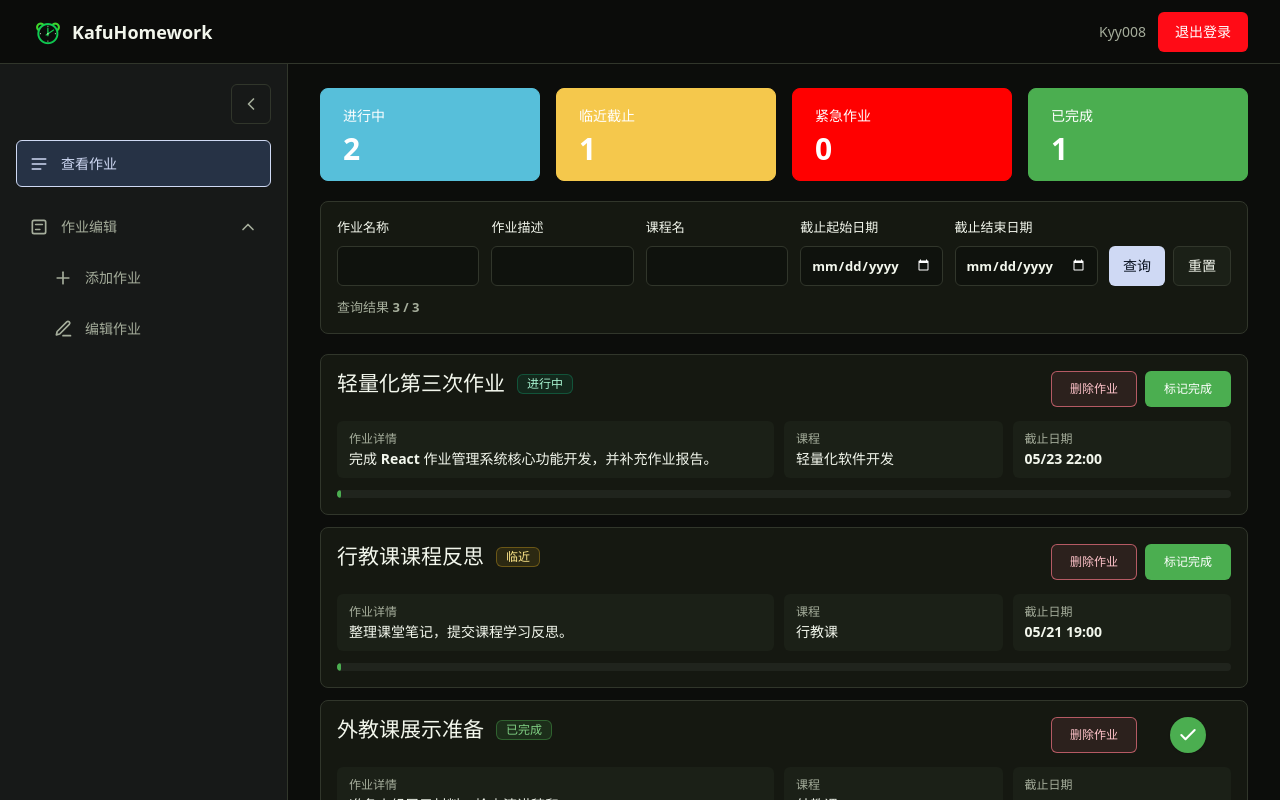
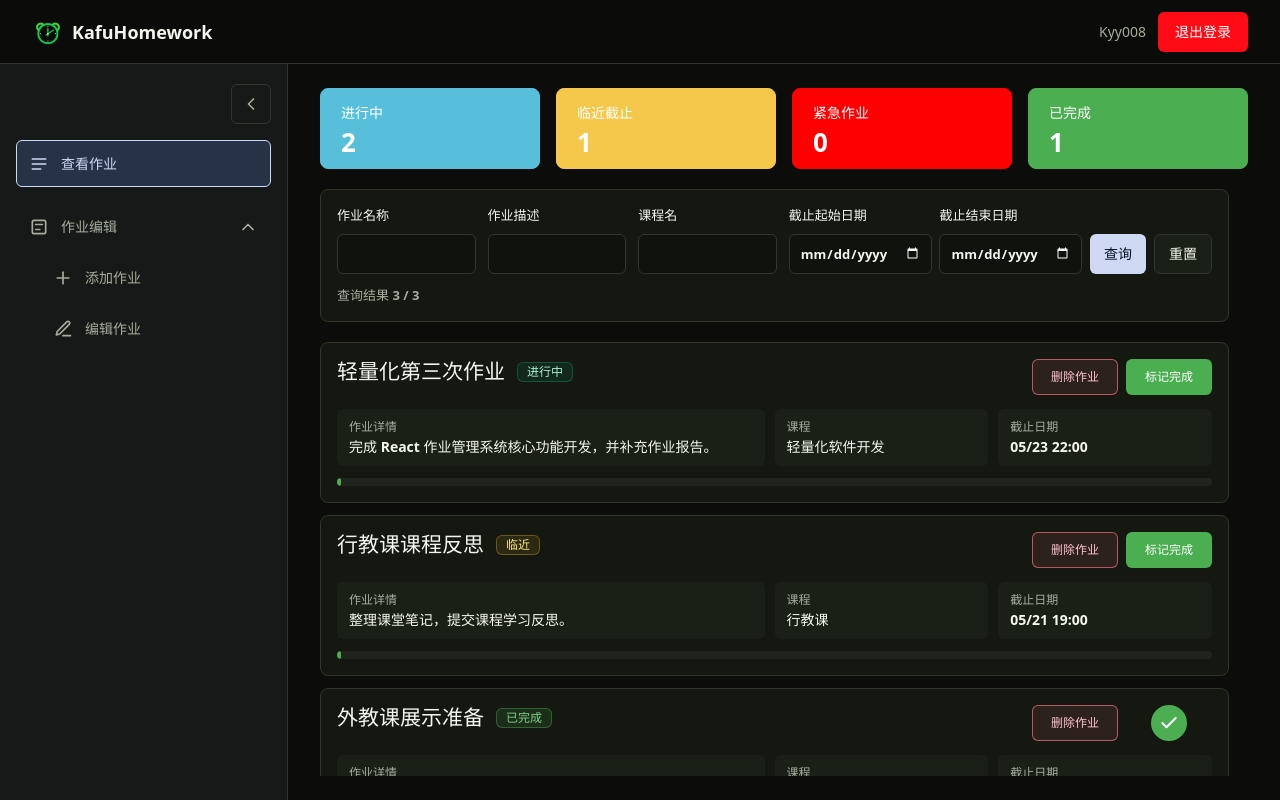
Before and after one commit to Kyy008/KafuHomework, a React (Vite) app: page / in a window 1280 px wide. Built offline with nearby package versions, Linux system fonts and the light colour scheme.

Commit message:
pref：添加一些动画

```diff
--- a/src/App.css
+++ b/src/App.css
@@ -320,8 +320,21 @@
   display: flex;
   flex-direction: column;
   gap: 20px;
+  height: calc(100vh - var(--topbar-height) - 48px);
   width: min(100%, 1120px);
   margin: 0 auto;
+  overflow: hidden;
+}
+
+.view-scroll-area {
+  display: flex;
+  min-height: 0;
+  flex: 1 1 auto;
+  flex-direction: column;
+  gap: 20px;
+  overflow-y: auto;
+  padding-right: 4px;
+  scrollbar-gutter: stable;
 }
 
 .stats-section {
@@ -331,10 +344,10 @@
 }
 
 .stat-card {
-  min-height: 92px;
+  min-height: 76px;
   border: 1px solid currentColor;
   border-radius: 8px;
-  padding: 16px 22px;
+  padding: 13px 20px;
   color: #fff;
 }
 
@@ -366,10 +379,116 @@
 
 .stat-card strong {
   display: block;
-  margin-top: 8px;
-  font-size: 30px;
+  margin-top: 6px;
+  font-size: 26px;
   font-weight: 800;
   line-height: 1;
+}
+
+@keyframes soft-list-enter {
+  from {
+    opacity: 0;
+    transform: translateY(8px);
+  }
+
+  to {
+    opacity: 1;
+    transform: translateY(0);
+  }
+}
+
+@keyframes dialog-backdrop-enter {
+  from {
+    opacity: 0;
+  }
+
+  to {
+    opacity: 1;
+  }
+}
+
+@keyframes dialog-panel-enter {
+  from {
+    opacity: 0;
+    transform: translateY(8px) scale(0.96);
+  }
+
+  to {
+    opacity: 1;
+    transform: translateY(0) scale(1);
+  }
+}
+
+@keyframes complete-badge-pop {
+  0% {
+    opacity: 0;
+    transform: scale(0.72);
+  }
+
+  70% {
+    opacity: 1;
+    transform: scale(1.08);
+  }
+
+  100% {
+    opacity: 1;
+    transform: scale(1);
+  }
+}
+
+@keyframes assignment-card-highlight {
+  0%,
+  100% {
+    border-color: var(--border);
+    box-shadow: none;
+  }
+
+  50% {
+    border-color: var(--primary);
+    box-shadow: 0 0 0 3px rgba(207, 217, 244, 0.2);
+  }
+}
+
+@keyframes assignment-card-leave {
+  from {
+    opacity: 1;
+    transform: scale(1);
+  }
+
+  to {
+    opacity: 0;
+    transform: translateY(-6px) scale(0.98);
+  }
+}
+
+@keyframes form-notice-enter {
+  from {
+    opacity: 0;
+    transform: translateY(-4px);
+  }
+
+  to {
+    opacity: 1;
+    transform: translateY(0);
+  }
+}
+
+@keyframes form-success-lifecycle {
+  0% {
+    opacity: 0;
+    transform: translateY(-4px);
+  }
+
+  14%,
+  78% {
+    opacity: 1;
+    transform: translateY(0);
+  }
+
+  100% {
+    opacity: 0;
+    transform: translateY(-4px);
+  }
 }
 
 .assignment-query-panel {
@@ -450,6 +569,7 @@
   display: grid;
   gap: 12px;
   width: 100%;
+  animation: soft-list-enter 240ms ease both;
 }
 
 .assignment-card {
@@ -458,6 +578,15 @@
   border-radius: 8px;
   background: var(--panel);
   padding: 16px;
+}
+
+.assignment-card.highlighted {
+  animation: assignment-card-highlight 520ms ease-in-out 3;
+}
+
+.assignment-card.deleting {
+  pointer-events: none;
+  animation: assignment-card-leave 220ms ease forwards;
 }
 
 .assignment-card-main {
@@ -608,6 +737,7 @@
   background: #4bae50;
   color: #fff;
   box-shadow: 0 1px 2px rgba(0, 0, 0, 0.18);
+  animation: complete-badge-pop 260ms cubic-bezier(0.2, 0.9, 0.3, 1.2) both;
 }
 
 .check-icon {
@@ -625,6 +755,7 @@
   padding: 24px;
   background: rgba(0, 0, 0, 0.58);
   backdrop-filter: blur(4px);
+  animation: dialog-backdrop-enter 160ms ease both;
 }
 
 .confirm-dialog {
@@ -634,6 +765,7 @@
   background: var(--panel);
   padding: 24px;
   box-shadow: 0 22px 60px rgba(0, 0, 0, 0.42);
+  animation: dialog-panel-enter 180ms ease-out both;
 }
 
 .confirm-dialog p {
@@ -755,6 +887,7 @@
   border-radius: 8px;
   background: var(--panel);
   padding: 22px;
+  animation: soft-list-enter 220ms ease both;
 }
 
 .assignment-empty-result h2 {
@@ -918,6 +1051,7 @@
   padding: 10px 12px;
   font-size: 13px;
   font-weight: 700;
+  animation: form-notice-enter 180ms ease both;
 }
 
 .form-success {
@@ -929,6 +1063,7 @@
   padding: 10px 12px;
   font-size: 13px;
   font-weight: 700;
+  animation: form-success-lifecycle 2200ms ease both;
 }
 
 .assignment-form-actions {
@@ -1381,6 +1516,7 @@
 
   .view-dashboard {
     gap: 20px;
+    height: calc(100vh - var(--topbar-height) - 40px);
   }
 
   .stats-section {
@@ -1389,12 +1525,12 @@
   }
 
   .stat-card {
-    min-height: 82px;
-    padding: 14px 18px;
+    min-height: 70px;
+    padding: 12px 16px;
   }
 
   .stat-card strong {
-    font-size: 28px;
+    font-size: 24px;
   }
 
   .assignment-query-form {
--- a/src/App.jsx
+++ b/src/App.jsx
@@ -1,4 +1,4 @@
-import { useEffect, useMemo, useState } from 'react'
+import { useCallback, useEffect, useMemo, useState } from 'react'
 import './App.css'
 import {
   AssignmentForm,
@@ -20,9 +20,13 @@ function App() {
   const [activeView, setActiveView] = useState('view')
   const [isSidebarCollapsed, setIsSidebarCollapsed] = useState(false)
   const [isEditMenuExpanded, setIsEditMenuExpanded] = useState(true)
+  const [highlightedAssignmentId, setHighlightedAssignmentId] = useState(null)
   const [now, setNow] = useState(() => new Date())
   const assignmentStore = useAssignmentStore()
   const minDeadline = useMemo(() => formatDateTimeInputValue(now), [now])
+  const clearHighlightedAssignment = useCallback(() => {
+    setHighlightedAssignmentId(null)
+  }, [])
 
   useEffect(() => {
     const timer = window.setInterval(() => {
@@ -60,15 +64,18 @@ function App() {
           {activeView === 'view' ? (
             <ViewAssignments
               assignments={assignmentStore.assignments}
+              highlightedAssignmentId={highlightedAssignmentId}
               now={now}
               onDelete={assignmentStore.deleteAssignment}
+              onHighlightComplete={clearHighlightedAssignment}
               onToggleComplete={assignmentStore.toggleComplete}
             />
           ) : activeView === 'add' ? (
             <AssignmentForm
               minDeadline={minDeadline}
               onSubmit={(formData) => {
-                assignmentStore.addAssignment(formData)
+                const newAssignment = assignmentStore.addAssignment(formData)
+                setHighlightedAssignmentId(newAssignment.id)
                 setActiveView('view')
               }}
             />
--- a/src/components/assignments/AssignmentViews.jsx
+++ b/src/components/assignments/AssignmentViews.jsx
@@ -1,4 +1,5 @@
 import { useEffect, useMemo, useRef, useState } from 'react'
+import { createPortal } from 'react-dom'
 import {
   calculateAssignmentProgress,
   getAssignmentStats,
@@ -111,7 +112,7 @@ function AssignmentActionButton({ children, danger = false, onClick }) {
 }
 
 function ConfirmDialog({ confirmTone = 'default', message, onCancel, onConfirm }) {
-  return (
+  return createPortal(
     <div className="confirm-dialog-backdrop" role="presentation">
       <div aria-modal="true" className="confirm-dialog" role="dialog">
         <p>{message}</p>
@@ -128,14 +129,22 @@ function ConfirmDialog({ confirmTone = 'default', message, onCancel, onConfirm }
           </button>
         </div>
       </div>
-    </div>
+    </div>,
+    document.body,
   )
 }
 
-function AssignmentCard({ assignment, now, onDelete, onToggleComplete }) {
+function AssignmentCard({
+  assignment,
+  highlighted = false,
+  now,
+  onDelete,
+  onToggleComplete,
+}) {
   const status = getAssignmentStatus(assignment, now)
   const progress = calculateAssignmentProgress(assignment, now)
   const [pendingAction, setPendingAction] = useState(null)
+  const [isDeleting, setIsDeleting] = useState(false)
 
   const closeDialog = () => {
     setPendingAction(null)
@@ -143,7 +152,9 @@ function AssignmentCard({ assignment, now, onDelete, onToggleComplete }) {
 
   const confirmPendingAction = () => {
     if (pendingAction === 'delete') {
-      onDelete(assignment.id)
+      closeDialog()
+      setIsDeleting(true)
+      return
     }
 
     if (pendingAction === 'complete') {
@@ -153,9 +164,21 @@ function AssignmentCard({ assignment, now, onDelete, onToggleComplete }) {
     closeDialog()
   }
 
+  const handleAnimationEnd = (event) => {
+    if (isDeleting && event.animationName === 'assignment-card-leave') {
+      onDelete(assignment.id)
+    }
+  }
+
   return (
     <>
-      <article className="assignment-card">
+      <article
+        className={`assignment-card ${highlighted ? 'highlighted' : ''} ${
+          isDeleting ? 'deleting' : ''
+        }`}
+        data-assignment-id={assignment.id}
+        onAnimationEnd={handleAnimationEnd}
+      >
         <div className="assignment-card-main">
           <div className="assignment-card-heading">
             <div className="assignment-title-row">
@@ -234,7 +257,9 @@ function AssignmentCard({ assignment, now, onDelete, onToggleComplete }) {
 }
 
 export function AssignmentList({
+  animationKey = 'default',
   assignments,
+  highlightedAssignmentId = null,
   now,
   onDelete,
   onToggleComplete,
@@ -244,10 +269,11 @@ export function AssignmentList({
   }
 
   return (
-    <section className="assignment-list">
+    <section className="assignment-list" key={animationKey}>
       {assignments.map((assignment) => (
         <AssignmentCard
           assignment={assignment}
+          highlighted={assignment.id === highlightedAssignmentId}
           key={assignment.id}
           now={now}
           onDelete={onDelete}
@@ -436,10 +462,13 @@ function AssignmentPagination({
 
 export function ViewAssignments({
   assignments,
+  highlightedAssignmentId = null,
   now,
   onDelete,
+  onHighlightComplete,
   onToggleComplete,
 }) {
+  const scrollAreaRef = useRef(null)
   const [draftQuery, setDraftQuery] = useState(DEFAULT_QUERY)
   const [appliedQuery, setAppliedQuery] = useState(DEFAULT_QUERY)
   const [currentPage, setCurrentPage] = useState(1)
@@ -459,6 +488,9 @@ export function ViewAssignments({
       ? 1
       : Math.max(1, Math.ceil(queriedAssignments.length / Number(pageSize)))
   const safeCurrentPage = Math.min(currentPage, pageCount)
+  const listAnimationKey = `${JSON.stringify(appliedQuery)}-${pageSize}-${safeCurrentPage}-${queriedAssignments
+    .map((assignment) => assignment.id)
+    .join('-')}`
   const pagedAssignments = useMemo(() => {
     if (pageSize === 'all') {
       return queriedAssignments
@@ -468,6 +500,36 @@ export function ViewAssignments({
     const startIndex = (safeCurrentPage - 1) * size
     return queriedAssignments.slice(startIndex, startIndex + size)
   }, [pageSize, queriedAssignments, safeCurrentPage])
+
+  useEffect(() => {
+    if (!highlightedAssignmentId) {
+      return
+    }
+
+    const targetCard = scrollAreaRef.current?.querySelector(
+      `[data-assignment-id="${highlightedAssignmentId}"]`,
+    )
+
+    if (!targetCard) {
+      return
+    }
+
+    const scrollTimer = window.setTimeout(() => {
+      targetCard.scrollIntoView({
+        behavior: 'smooth',
+        block: 'center',
+      })
+    }, 120)
+
+    const finishTimer = window.setTimeout(() => {
+      onHighlightComplete?.()
+    }, 2600)
+
+    return () => {
+      window.clearTimeout(scrollTimer)
+      window.clearTimeout(finishTimer)
+    }
+  }, [highlightedAssignmentId, onHighlightComplete, pagedAssignments])
 
   const handleQueryChange = (name, value) => {
     setDraftQuery((currentQuery) => ({ ...currentQuery, [name]: value }))
@@ -506,6 +568,7 @@ export function ViewAssignments({
   return (
     <div className="view-dashboard">
       <StatsSection stats={stats} />
+      <div className="view-scroll-area" ref={scrollAreaRef}>
         <AssignmentQueryPanel
           draftQuery={draftQuery}
           error={queryError}
@@ -519,7 +582,9 @@ export function ViewAssignments({
         {queriedAssignments.length > 0 ? (
           <>
             <AssignmentList
+              animationKey={listAnimationKey}
               assignments={pagedAssignments}
+              highlightedAssignmentId={highlightedAssignmentId}
               now={now}
               onDelete={onDelete}
               onToggleComplete={onToggleComplete}
@@ -539,6 +604,7 @@ export function ViewAssignments({
             <p>调整查询条件后再试一次。</p>
           </section>
         )}
+      </div>
     </div>
   )
 }
@@ -1008,6 +1074,7 @@ export function EditAssignmentView({
   onSelect,
 }) {
   const [savedAssignmentId, setSavedAssignmentId] = useState(null)
+  const successTimerRef = useRef(null)
   const selectedAssignment = useMemo(
     () =>
       assignments.find(
@@ -1030,6 +1097,12 @@ export function EditAssignmentView({
     }
   }, [assignments, editingAssignment, onSelect, selectedAssignment])
 
+  useEffect(() => {
+    return () => {
+      window.clearTimeout(successTimerRef.current)
+    }
+  }, [])
+
   if (assignments.length === 0) {
     return (
       <section className="edit-assignment-view">
@@ -1050,6 +1123,10 @@ export function EditAssignmentView({
     onSave(updatedAssignment)
     onSelect(updatedAssignment)
     setSavedAssignmentId(updatedAssignment.id)
+    window.clearTimeout(successTimerRef.current)
+    successTimerRef.current = window.setTimeout(() => {
+      setSavedAssignmentId(null)
+    }, 2200)
   }
 
   return (
--- a/src/hooks/useAssignmentStore.js
+++ b/src/hooks/useAssignmentStore.js
@@ -118,6 +118,8 @@ export const useAssignmentStore = () => {
       newAssignment,
       ...currentAssignments,
     ])
+
+    return newAssignment
   }
 
   const deleteAssignment = (id) => {
```
Lines whose indentation alone changed are shown as unchanged.
